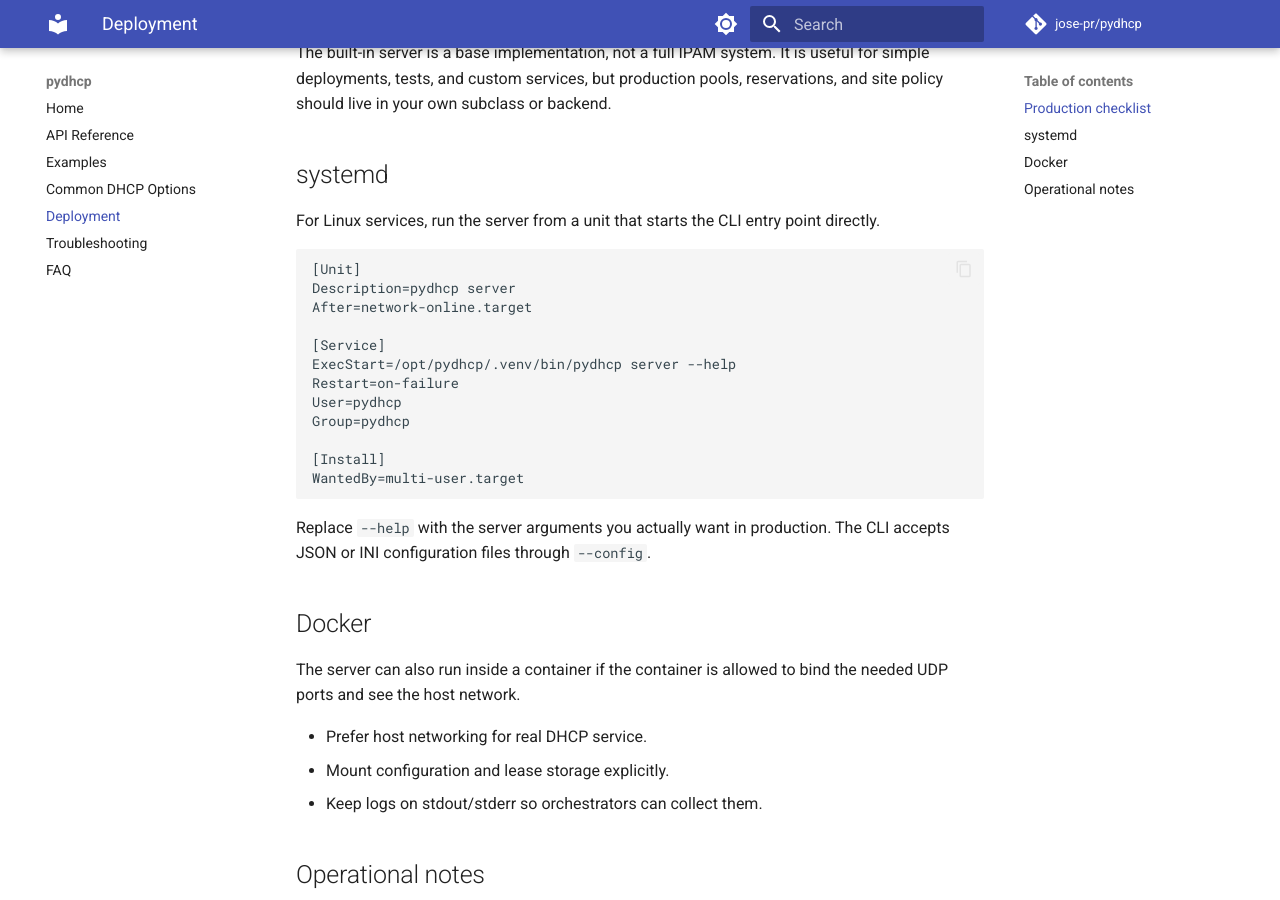
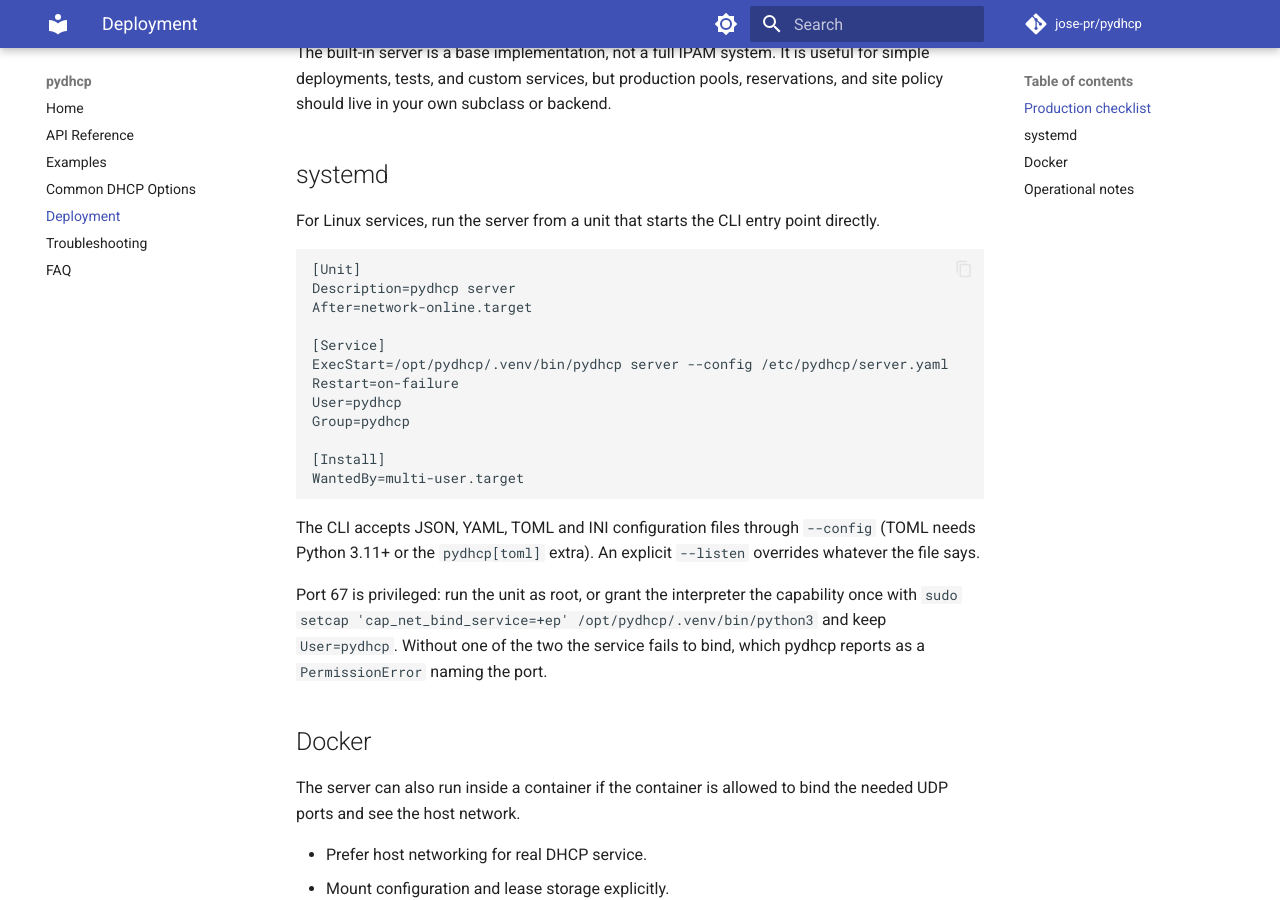
Before and after one commit to jose-pr/pydhcp, an MkDocs documentation site: the page built from docs/deployment.md, in a window 1280 px wide and 900 px high, scrolled down 509 px. Built offline with MkDocs 1.6.1 and Material for MkDocs 9.7.7, drawn with Linux system fonts in a browser that asks for light colours; comment, search, counter and statistics services are not loaded.

````diff
--- a/docs/deployment.md
+++ b/docs/deployment.md
@@ -24,7 +24,7 @@ Description=pydhcp server
 After=network-online.target
 
 [Service]
-ExecStart=/opt/pydhcp/.venv/bin/pydhcp server --help
+ExecStart=/opt/pydhcp/.venv/bin/pydhcp server --config /etc/pydhcp/server.yaml
 Restart=on-failure
 User=pydhcp
 Group=pydhcp
@@ -33,7 +33,10 @@ Group=pydhcp
 WantedBy=multi-user.target
 ```
 
-Replace `--help` with the server arguments you actually want in production. The CLI accepts JSON or INI configuration files through `--config`.
+The CLI accepts JSON, YAML, TOML and INI configuration files through `--config` (TOML needs Python 3.11+ or the `pydhcp[toml]` extra). An explicit `--listen` overrides whatever the file says.
+
+Port 67 is privileged: run the unit as root, or grant the interpreter the capability once with
+`sudo setcap 'cap_net_bind_service=+ep' /opt/pydhcp/.venv/bin/python3` and keep `User=pydhcp`. Without one of the two the service fails to bind, which pydhcp reports as a `PermissionError` naming the port.
 
 ## Docker
 
````
Also changed, not shown: README.md (+5 -5 lines), docs/examples.md (+1 -1 lines), docs/troubleshooting.md (+1 -1 lines).
